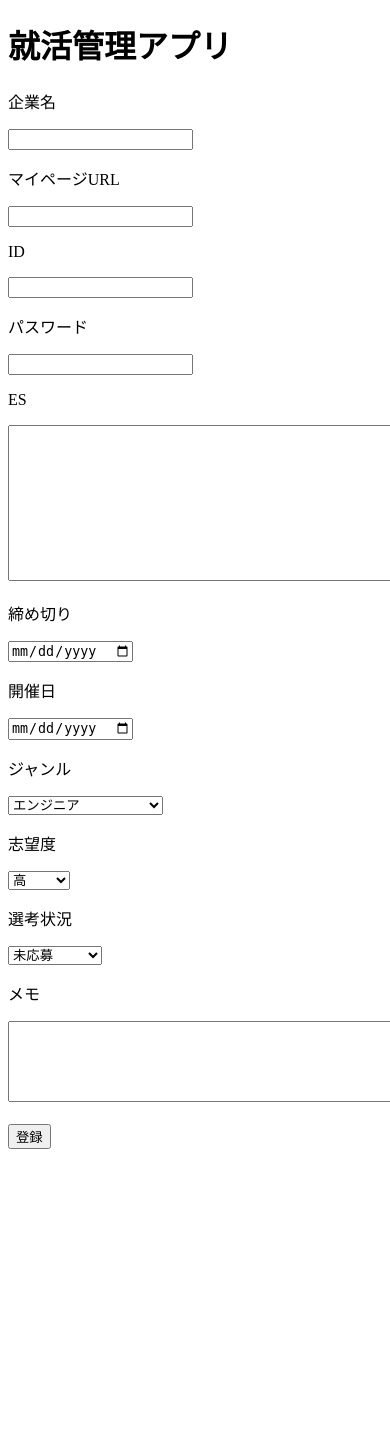
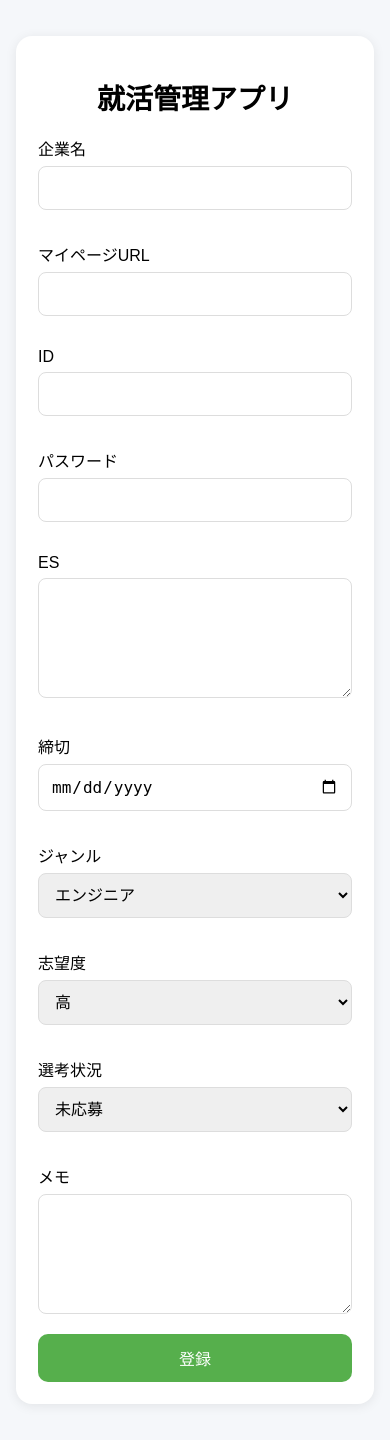
Before and after one commit to kokura-yuta/job-app, a FastAPI app: template templates/index.html in a window 390 px wide; the page is wider, and only the part inside the window is pictured. Before the commit the page ends 1149 px from the top of that part, so only its background shows below. Run offline with FastAPI, Linux system fonts and the light colour scheme; the template is opened without the code that fills it, so the values that code supplies are empty.

Commit message:
edit mobile

```diff
--- a/templates/index.html
+++ b/templates/index.html
@@ -1,14 +1,74 @@
 <!DOCTYPE html>
 <html>
+
 <head>
     <meta name="viewport" content="width=device-width, initial-scale=1.0">
-    <title>就活管理アプリ</title>
+
+    <title>企業登録</title>
+
+    <style>
+        body {
+            font-family: Arial, sans-serif;
+            background: #f5f7fa;
+            padding: 16px;
+            margin: 0;
+        }
+
+        .form-box {
+            max-width: 480px;
+            margin: 20px auto;
+            background: white;
+            padding: 22px;
+            border-radius: 16px;
+            box-shadow: 0 2px 12px rgba(0,0,0,0.08);
+        }
+
+        h1 {
+            font-size: 28px;
+            text-align: center;
+        }
+
+        p {
+            font-size: 16px;
+            margin-bottom: 6px;
+        }
+
+        input, textarea, select {
+            width: 100%;
+            padding: 12px;
+            font-size: 16px;
+            box-sizing: border-box;
+            border-radius: 8px;
+            border: 1px solid #ddd;
+            margin-bottom: 16px;
+        }
+
+        textarea {
+            min-height: 120px;
+        }
+
+        button {
+            width: 100%;
+            padding: 12px;
+            font-size: 16px;
+            border: none;
+            border-radius: 10px;
+            background: #56af4c;
+            color: white;
+        }
+    </style>
 </head>
+
 <body>
+
+    <div class="form-box">
+
         <h1>就活管理アプリ</h1>
 
         <form action="/add" method="post">
+
             <input type="hidden" name="user_id" value="{{ user_id }}">
+
             <p>企業名</p>
             <input type="text" name="company_name">
 
@@ -22,31 +82,18 @@
             <input type="text" name="password">
 
             <p>ES</p>
-    <textarea name="es_text" rows="10" cols="60"></textarea>
+            <textarea name="es_text"></textarea>
 
-    <p>締め切り</p>
+            <p>締切</p>
             <input type="date" name="deadline">
-
-    <p>開催日</p>
-    <input type="date" name="event_date">
-
 
             <p>ジャンル</p>
             <select name="genre">
                 <option value="エンジニア">エンジニア</option>
-    <option value="AI・データサイエンス">AI・データサイエンス</option>
-    <option value="ITコンサル">ITコンサル</option>
+                <option value="SIer">SIer</option>
                 <option value="コンサル">コンサル</option>
+                <option value="営業">営業</option>
                 <option value="マーケティング">マーケティング</option>
-    <option value="営業">営業</option>
-    <option value="企画">企画</option>
-    <option value="人事">人事</option>
-    <option value="金融">金融</option>
-    <option value="商社">商社</option>
-    <option value="メーカー">メーカー</option>
-    <option value="広告・PR">広告・PR</option>
-    <option value="不動産">不動産</option>
-    <option value="公務員">公務員</option>
                 <option value="その他">その他</option>
             </select>
 
@@ -55,34 +102,28 @@
                 <option value="高">高</option>
                 <option value="中">中</option>
                 <option value="低">低</option>
-    <option value="未設定">未設定</option>
             </select>
 
             <p>選考状況</p>
             <select name="result">
                 <option value="未応募">未応募</option>
-    <option value="ES提出済み">ES提出済み</option>
-    <option value="一次選考">一次選考</option>
-    <option value="二次選考">二次選考</option>
-    <option value="三次選考">三次選考</option>
-    <option value="内々定">内々定</option>
+                <option value="応募済み">応募済み</option>
+                <option value="一次面接">一次面接</option>
+                <option value="二次面接">二次面接</option>
+                <option value="最終面接">最終面接</option>
                 <option value="内定">内定</option>
                 <option value="不合格">不合格</option>
             </select>
+
             <p>メモ</p>
-    <textarea name="memo" rows="5" cols="60"></textarea>
-
-    <br><br>
-
+            <textarea name="memo"></textarea>
 
             <button type="submit">登録</button>
+
         </form>
 
-</body>
-</html>
-
-
-
-
+    </div>
 
 </body>
+
+</html>
```
Also changed, not shown: templates/edit.html (+23 -3 lines), 1 other file. Lines whose indentation alone changed are shown as unchanged.
